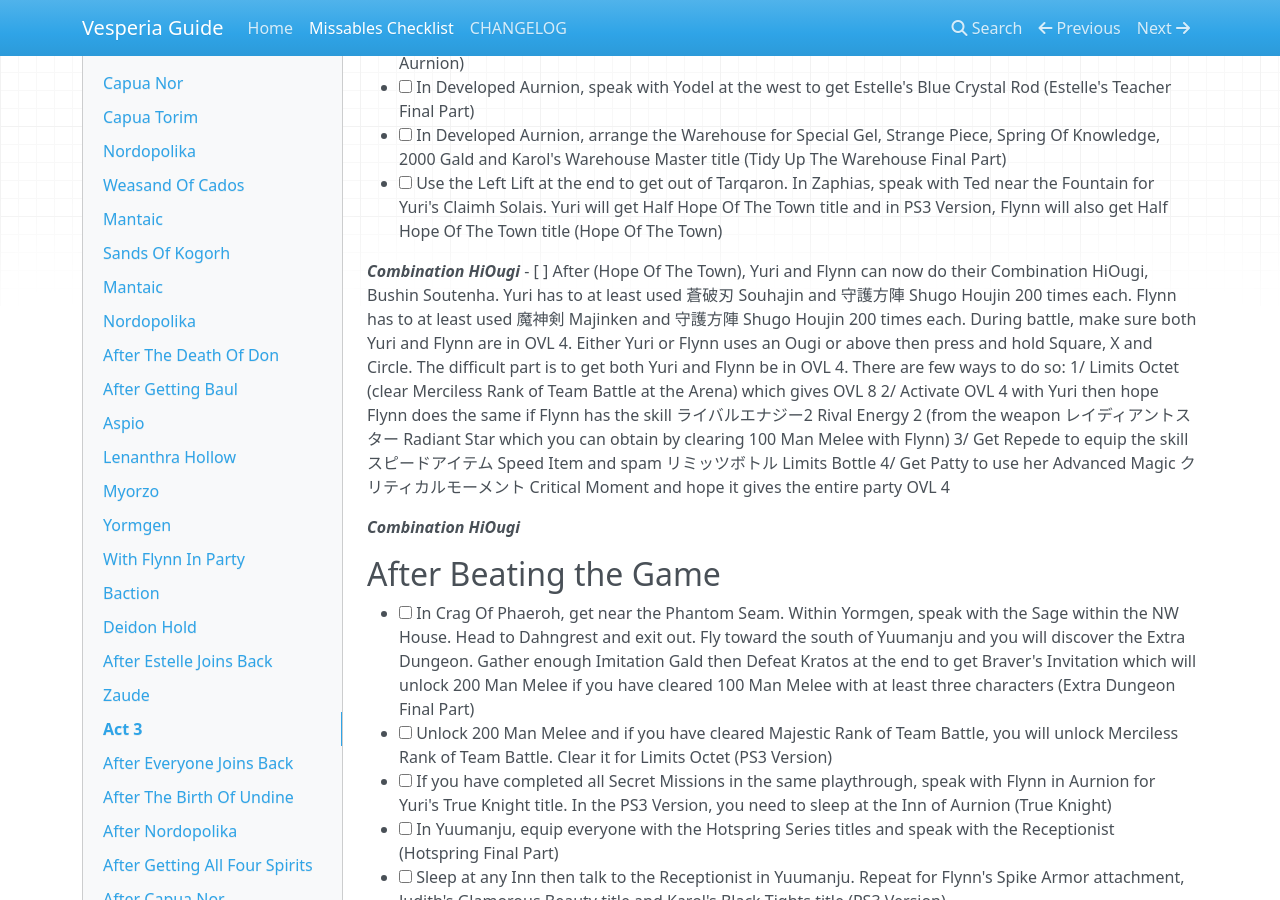
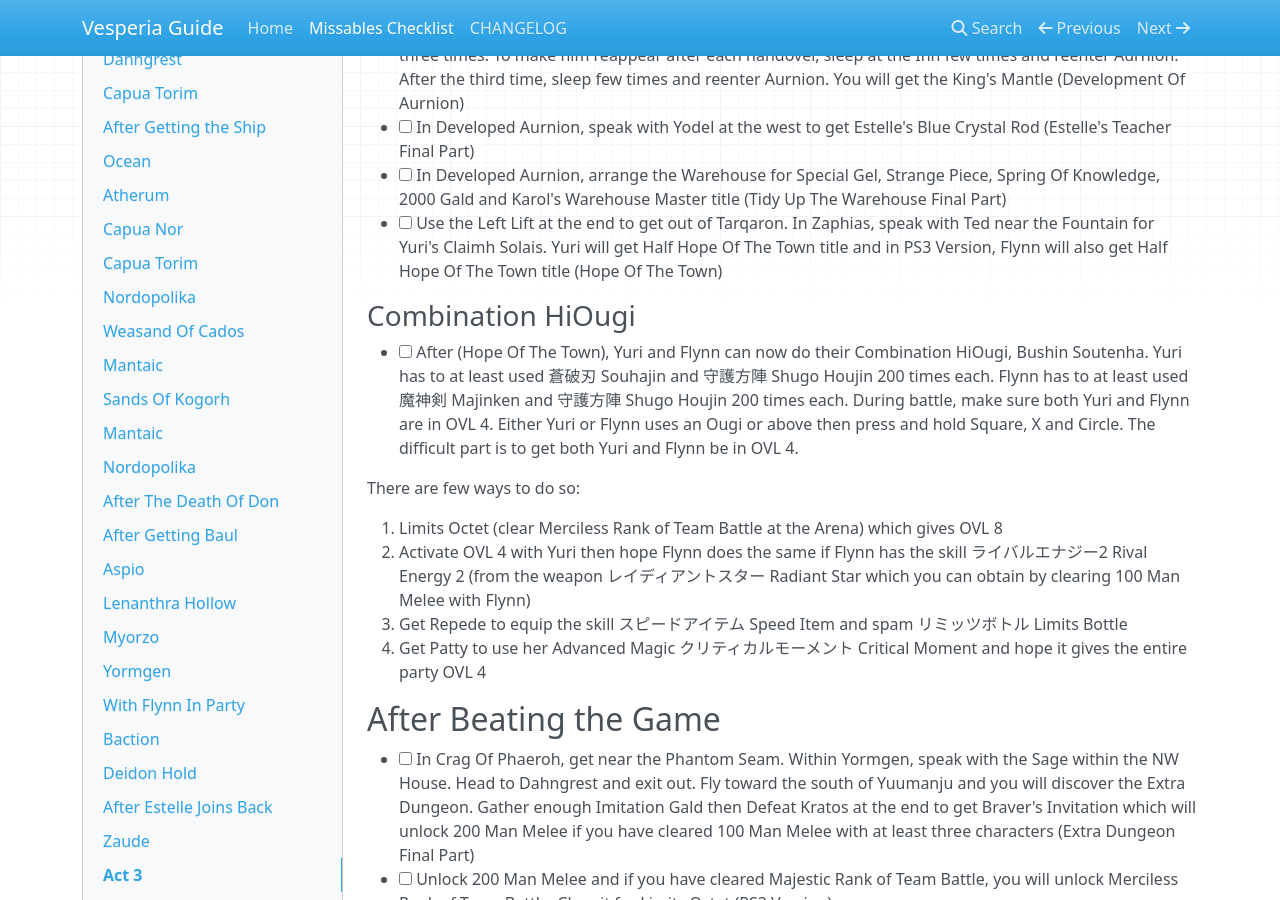
Before and after one commit to hueyyeng/VesperiaGuide, an MkDocs documentation site: the page built from docs/checklist.md, in a window 1280 px wide and 900 px high, scrolled down 13437 px. Built offline with MkDocs 1.6.1, drawn with Linux system fonts in a browser that asks for light colours; nearby versions of some CDN libraries; some of the changed text lies outside the part shown.

Commit message:
Fix formatting issue

```diff
--- a/docs/checklist.md
+++ b/docs/checklist.md
@@ -265,10 +265,11 @@
 ## After Aurnion
 - [ ] You will obtain the *Meisei No.2* (Vesperia 2nd) and Flynn joins the party PERMANENTLY (PS3 Version)
 
-***Save the game before entering back Aurnion***
+___Save the game before entering back Aurnion___
+
 - [ ] Enter Aurnion and Yuri will learn Final Gale from Flynn (Sword Friend). DO NOT exit out Aurnion yet. At the center of Aurnion, there is a Barrier Blastia. Set Rita as the On Screen Character and check the Barrier Blastia from the right twice to name it Maria (Brionac Part 4). Rest at the Inn for a scene between Rita and Judith. Rita will name the Memento Fana (Study Of Hermes Final Part). Rest at the Inn for a scene between the Spirits (Conversation between the Spirits). Lastly, rest the Inn for a scenebetween the party and Kaufman. You may now exit out and go to Caer Bocram. Go north and enter the near right house for Judith's Brionac. In the PS3 Version, Brionac is in the NW House. Afterward, you can sleep at the Inn of Aurnion one last time (Brionac Final Part)
 
-***After the above, you may save the game***
+___After the above, you may save the game___
 
 - [ ] Sail to the west of the Mansion Of The Wicked to find a Harvest Point. Check it to get the Leo Luca (PS3)
 - [ ] In Zaphias, enter the Inn for Patty's Amazing Chef title (PS3 Version)
@@ -324,14 +325,16 @@
 - [ ] In Developed Aurnion, arrange the Warehouse for Special Gel, Strange Piece, Spring Of Knowledge, 2000 Gald and Karol's Warehouse Master title (Tidy Up The Warehouse Final Part)
 - [ ] Use the Left Lift at the end to get out of Tarqaron. In Zaphias, speak with Ted near the Fountain for Yuri's Claimh Solais. Yuri will get Half Hope Of The Town title and in PS3 Version, Flynn will also get Half Hope Of The Town title (Hope Of The Town)
 
-***Combination HiOugi***
-- [ ] After (Hope Of The Town), Yuri and Flynn can now do their Combination HiOugi, Bushin Soutenha. Yuri has to at least used 蒼破刃 Souhajin and 守護方陣 Shugo Houjin 200 times each. Flynn has to at least used 魔神剣 Majinken and 守護方陣 Shugo Houjin 200 times each. During battle, make sure both Yuri and Flynn are in OVL 4. Either Yuri or Flynn uses an Ougi or above then press and hold Square, X and Circle. The difficult part is to get both Yuri and Flynn be in OVL 4. There are few ways to do so:
-1/ Limits Octet (clear Merciless Rank of Team Battle at the Arena) which gives OVL 8
-2/ Activate OVL 4 with Yuri then hope Flynn does the same if Flynn has the skill ライバルエナジー2 Rival Energy 2 (from the weapon レイディアントスター Radiant Star which you can obtain by clearing 100 Man Melee with Flynn)
-3/ Get Repede to equip the skill スピードアイテム Speed Item and spam リミッツボトル Limits Bottle
-4/ Get Patty to use her Advanced Magic クリティカルモーメント Critical Moment and hope it gives the entire party OVL 4
+### Combination HiOugi
+- [ ] After (Hope Of The Town), Yuri and Flynn can now do their Combination HiOugi, Bushin Soutenha. Yuri has to at least used 蒼破刃 Souhajin and 守護方陣 Shugo Houjin 200 times each. Flynn has to at least used 魔神剣 Majinken and 守護方陣 Shugo Houjin 200 times each. During battle, make sure both Yuri and Flynn are in OVL 4. Either Yuri or Flynn uses an Ougi or above then press and hold Square, X and Circle. The difficult part is to get both Yuri and Flynn be in OVL 4.
 
-***Combination HiOugi***
+There are few ways to do so:
+
+1. Limits Octet (clear Merciless Rank of Team Battle at the Arena) which gives OVL 8
+2. Activate OVL 4 with Yuri then hope Flynn does the same if Flynn has the skill ライバルエナジー2 Rival Energy 2 (from the weapon レイディアントスター Radiant Star which you can obtain by clearing 100 Man Melee with Flynn)
+3. Get Repede to equip the skill スピードアイテム Speed Item and spam リミッツボトル Limits Bottle
+4. Get Patty to use her Advanced Magic クリティカルモーメント Critical Moment and hope it gives the entire party OVL 4
+
 
 ## After Beating the Game
 - [ ] In Crag Of Phaeroh, get near the Phantom Seam. Within Yormgen, speak with the Sage within the NW House. Head to Dahngrest and exit out. Fly toward the south of Yuumanju and you will discover the Extra Dungeon. Gather enough Imitation Gald then Defeat Kratos at the end to get Braver's Invitation which will unlock 200 Man Melee if you have cleared 100 Man Melee with at least three characters (Extra Dungeon Final Part)
```
